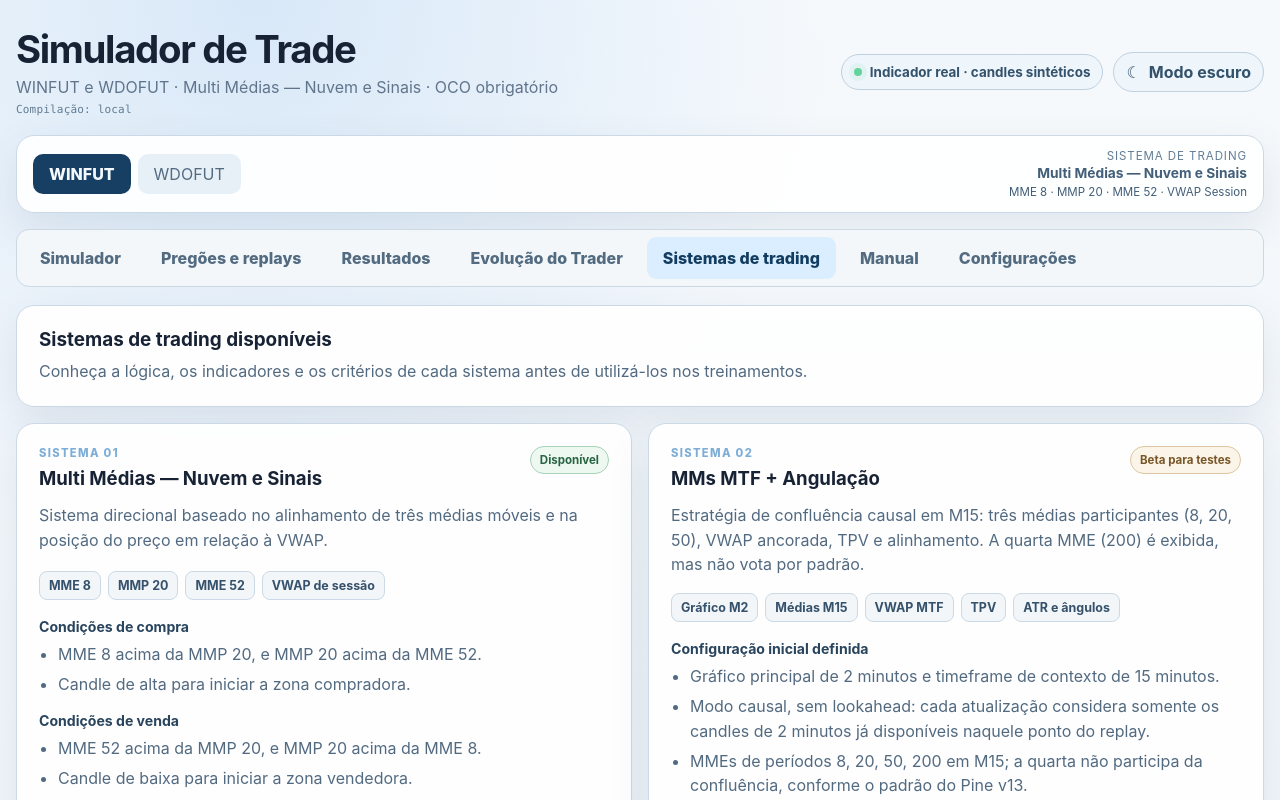
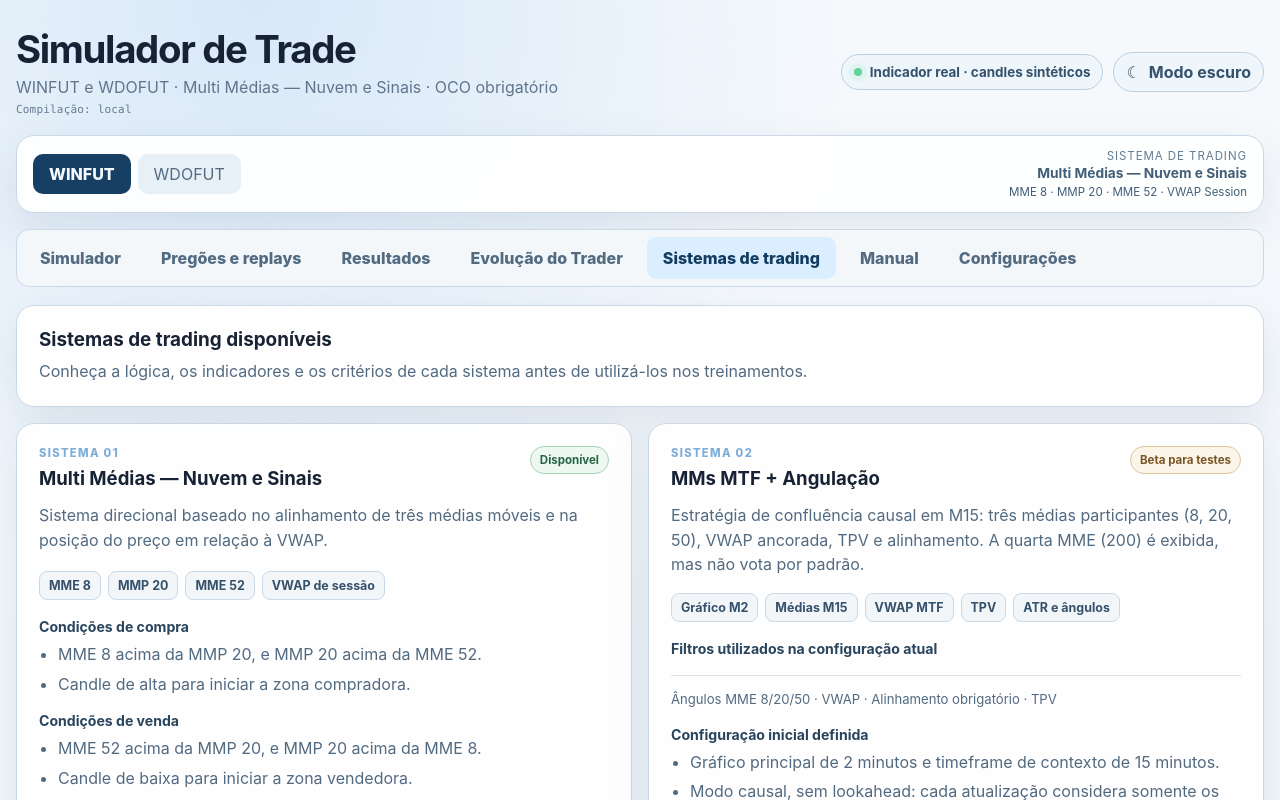
Before and after one commit to pablopcdossantos2-sys/simulador-de-trade, a React (Vite) app: page / in a window 1280 px wide. Both pictures are taken after a click on the button "Sistemas de trading". Shown: the top 800 px of the page. Built offline with nearby package versions, Linux system fonts and the light colour scheme.

Commit message:
feat(ui): display which MTF filter switches currently vote on the chart and strategy page

```diff
--- a/src/App.tsx
+++ b/src/App.tsx
@@ -66,7 +66,7 @@ import { DEFAULT_MULTI_MEDIAS_CONFIG, MultiMediasNuvemAdapter } from "./services
 import { calculateMtfConfluence, MTF_CONFLUENCE_VERSION } from "./services/mtfConfluence";
 import {
   loadMovingAverageSettings, saveMovingAverageSettings,
-  selectedMovingAveragesLabel,
+  selectedMovingAveragesLabel, describeMtfVotes,
 } from "./services/strategyMovingAverages";
 import {
   normalizeStrategyId, strategyLabel, strategySelectionAllowed,
@@ -1420,7 +1420,8 @@ export default function App() {
           <span>Sistema de trading</span>
           <strong>{strategyLabel(selectedStrategyId)}</strong>
           <small>{selectedMovingAveragesLabel(movingAverages, selectedStrategyId)}
-            {selectedStrategyId === "MTF_ANGULACAO" ? " · ATR · VWAP · TPV · entrada manual" : " · VWAP Session"}</small>
+            {selectedStrategyId === "MTF_ANGULACAO"
+              ? ` · ${describeMtfVotes(movingAverages)} · entrada manual` : " · VWAP Session"}</small>
         </div>
       </section>
 
--- a/src/components/TradingSystemsPanel.tsx
+++ b/src/components/TradingSystemsPanel.tsx
@@ -1,5 +1,5 @@
 import type { MovingAverageSettings, TradingStrategyId } from "../types";
-import { DEFAULT_MOVING_AVERAGE_SETTINGS } from "../services/strategyMovingAverages";
+import { DEFAULT_MOVING_AVERAGE_SETTINGS, describeMtfVotes } from "../services/strategyMovingAverages";
 
 interface Props {
   selectedStrategyId: TradingStrategyId;
@@ -59,12 +59,14 @@ export function TradingSystemsPanel({ selectedStrategyId, movingAverages = DEFAU
           <div className="trading-system-indicators">
             <span>Gráfico M2</span><span>Médias M15</span><span>VWAP MTF</span><span>TPV</span><span>ATR e ângulos</span>
           </div>
+          <h4>Filtros utilizados na configuração atual</h4>
+          <p className="trading-system-footnote">{describeMtfVotes(movingAverages)}</p>
           <h4>Configuração inicial definida</h4>
           <ul>
             <li>Gráfico principal de 2 minutos e timeframe de contexto de 15 minutos.</li>
             <li>Modo causal, sem lookahead: cada atualização considera somente os candles de 2 minutos já disponíveis naquele ponto do replay.</li>
-            <li>MMEs de períodos {movingAverages.mtf.periods.join(", ")} em M15; a quarta não participa da confluência, conforme o padrão do Pine v13.</li>
-            <li>ATR 14 e ângulos das três médias participantes: limiares 2°/1°/1,5°. A VWAP diária usa limiar de 1°, e o TPV usa média de 50 barras e proximidade de 0,45 desvio.</li>
+            <li>MMEs de períodos {movingAverages.mtf.periods.join(", ")} em M15. Por padrão a quarta não vota, mas cada média pode ser ligada ou desligada no fundo.</li>
+            <li>ATR 14 e limiares angulares de 2°/1°/1,5°/1°. A VWAP diária usa limiar de 1° e o TPV usa média de 50 barras e proximidade de 0,45 desvio. Cada critério é opcional no fundo, conforme Pine v13.</li>
             <li>O fundo verde/vermelho exige todos os votos concordantes e alinhamento estrito das médias; em caso contrário, não há autorização operacional.</li>
           </ul>
           <h4>Autorização operacional</h4>
```
Also changed, not shown: 1 other file (tests, documents, lock files or other folders).
